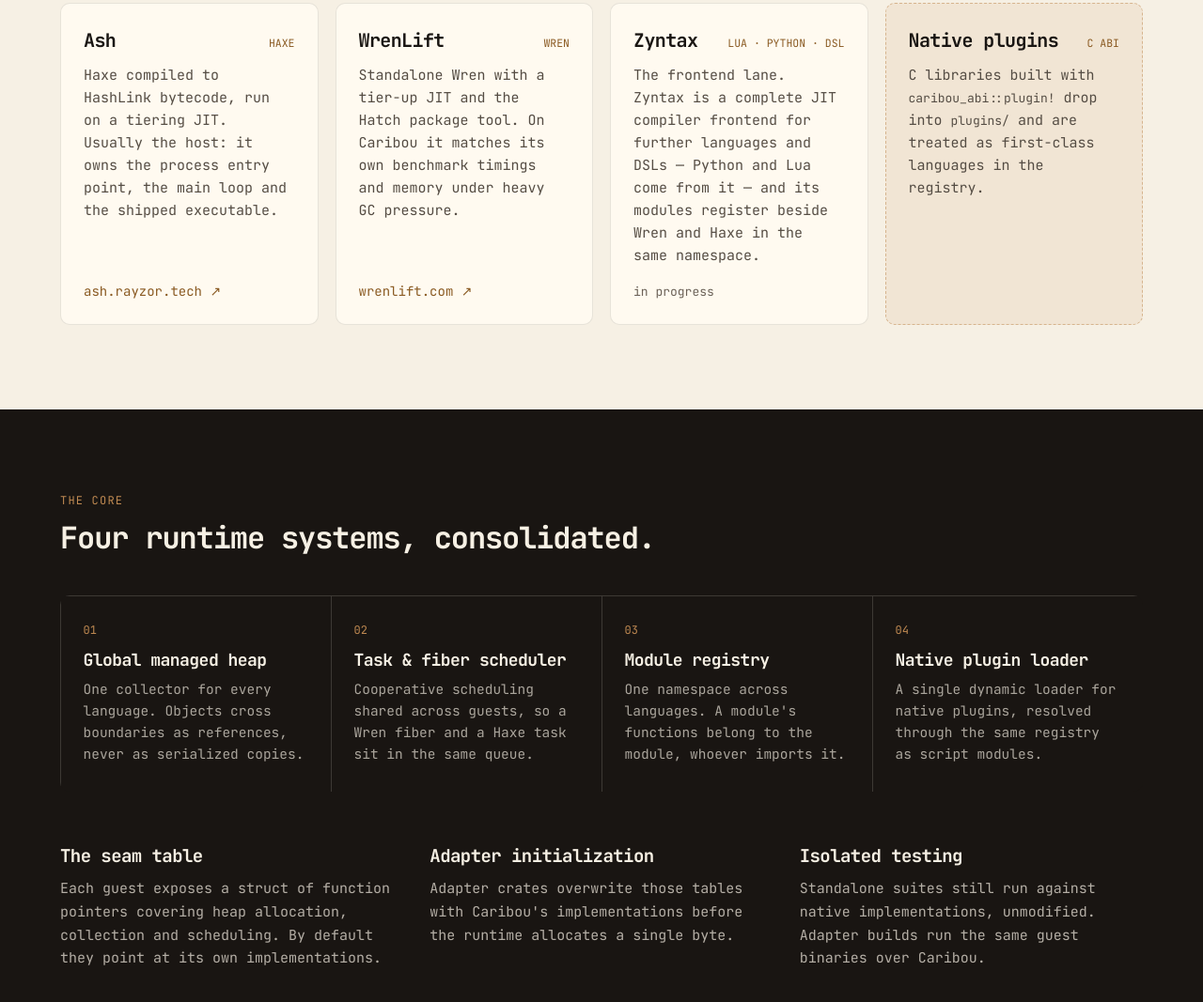
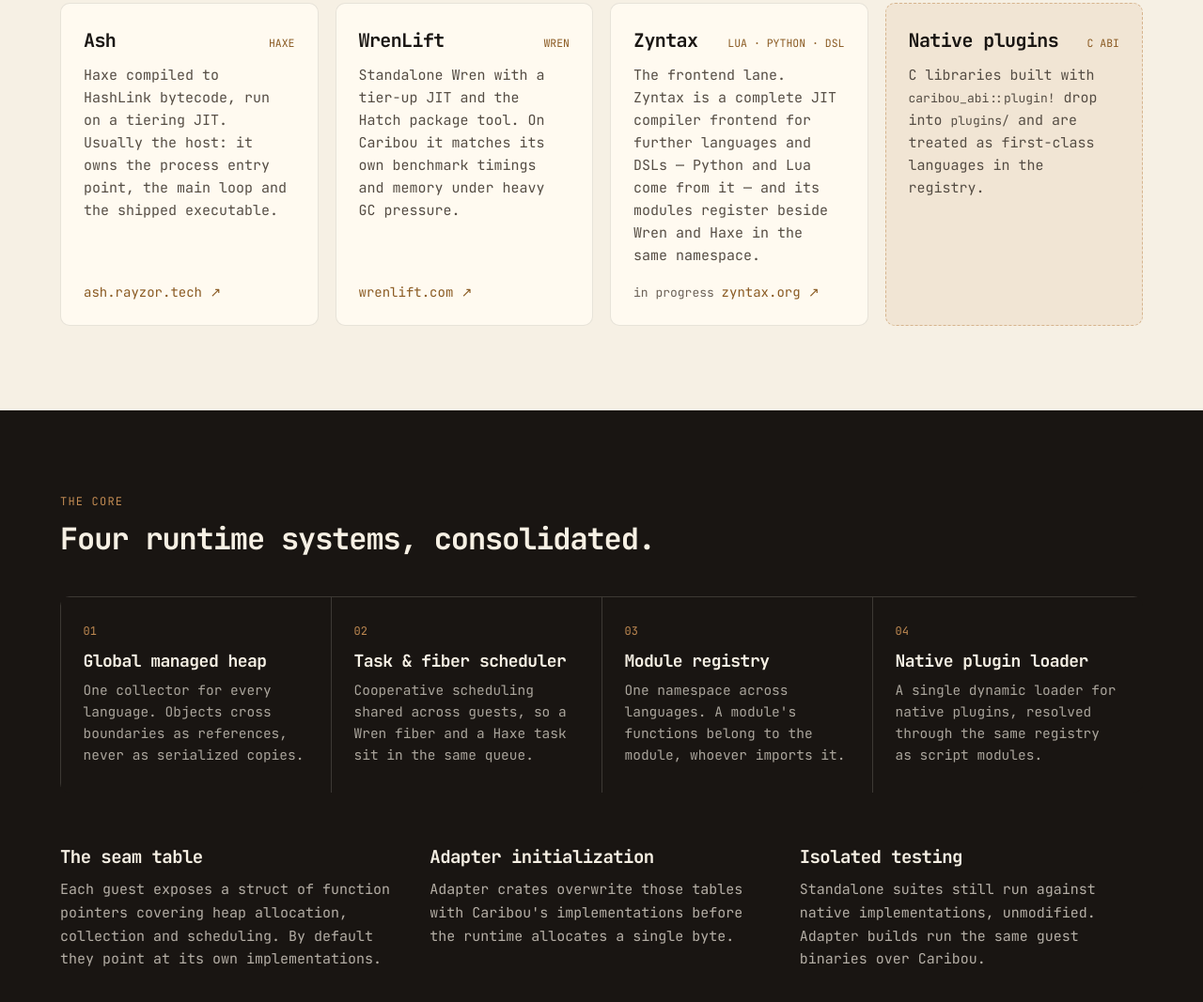
Before and after one commit to rayzor-blade/caribou, a plain HTML site: page site/index.html in a window 1280 px wide. Shown: the part 2675-3742 px from the top of the page at 94% size. Drawn offline with Linux system fonts and the light colour scheme.

Commit message:
Update Rust toolchain to nightly and add link to Zyntax website in index.html

```diff
--- a/site/index.html
+++ b/site/index.html
@@ -246,7 +246,7 @@
           <span style="font-family: 'JetBrains Mono', monospace; font-size: 11.5px; color: #8a5a22;">LUA · PYTHON · DSL</span>
         </div>
         <p style="margin: 0; font-size: 15px; line-height: 1.6; color: #554d44;">The frontend lane. Zyntax is a complete JIT compiler frontend for further languages and DSLs — Python and Lua come from it — and its modules register beside Wren and Haxe in the same namespace.</p>
-        <span style="font-size: 13px; font-family: 'JetBrains Mono', monospace; color: #6b6157; margin-top: auto; padding-top: 6px;">in progress</span>
+        <span style="font-size: 13px; font-family: 'JetBrains Mono', monospace; color: #6b6157; margin-top: auto; padding-top: 6px;">in progress <a href="https://zyntax.org" style="font-size: 14px; margin-top: auto; padding-top: 6px;">zyntax.org ↗</a></span>
       </div>
       <div style="flex: 1 1 260px; min-width: 0; background: rgba(192,138,82,0.1); border: 1px dashed rgba(192,138,82,0.55); border-radius: 10px; padding: 26px 24px; display: flex; flex-direction: column; gap: 12px;">
         <div style="display: flex; align-items: baseline; justify-content: space-between; gap: 10px;">
```
Also changed, not shown: 1 other file.
